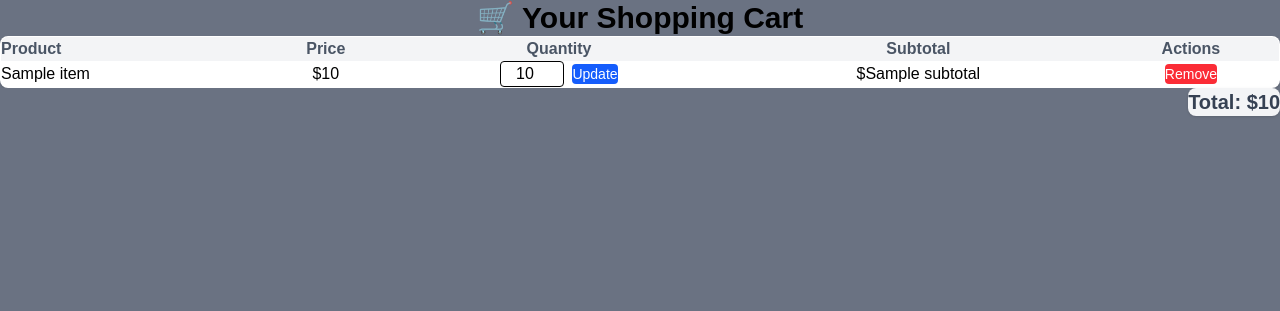
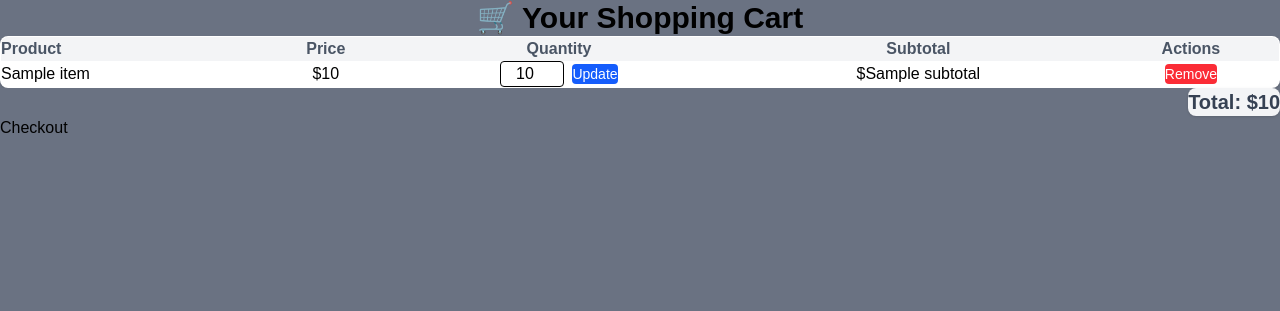
Before and after one commit to prajwolk09/django-ecommerce, a Django app: template store/templates/store/cart.html in a window 1280 px wide. Shown: the part 24-335 px from the top of the page. Run offline with Django 5.2, Linux system fonts and the light colour scheme; the template is opened without the code that fills it: most values are stand-ins (such as "Sample title", 1, 10 or a date in 2020); style sheets or scripts are compiled from the project's sources; some libraries are stand-ins or nearby versions.

Commit message:
Checkout button added

```diff
--- a/store/templates/store/cart.html
+++ b/store/templates/store/cart.html
@@ -40,12 +40,15 @@
         </tbody>
       </table>
     </div>
-
     <div class="flex justify-end mt-8">
       <div class="bg-gray-100 px-6 py-4 rounded-lg shadow text-right">
         <p class="text-xl font-bold text-gray-700">Total: ${{ total }}</p>
       </div>
     </div>
+      <form method="get" action="{% url 'checkout' %}">
+    {% csrf_token %}
+    <button type="submit" class="cursor-pointer">Checkout</button>
+    </form>
   {% else %}
     <p class="text-center text-gray-600 text-lg mt-8">Your cart is empty. 🛍️</p>
   {% endif %}
```
Also changed, not shown: db.sqlite3.
